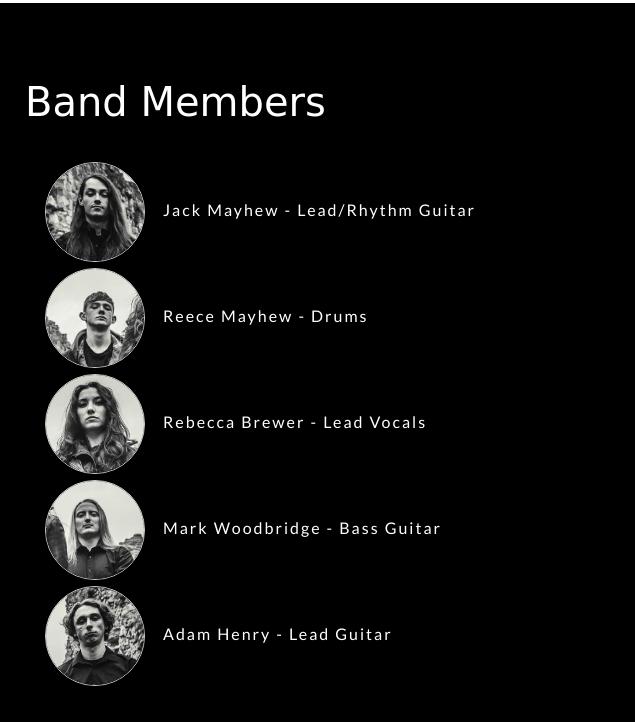
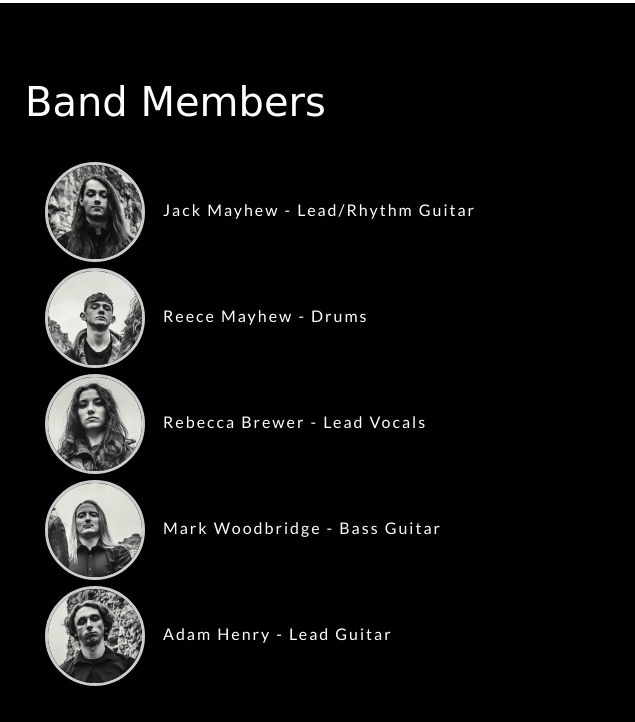
Before and after one commit to Jai-austin95/User-Centric-Frontend-Development-Milestone-Project, a plain HTML site: page home.html in a window 1280 px wide. Shown: the part 1406-2128 px from the top of the page, 0-635 px from the left. Drawn offline with nearby package versions, Linux system fonts and the light colour scheme; grey boxes are pictures that could not be loaded; a web font is replaced by a local one.

Commit message:
adjusted band members photo border widths

```diff
--- a/assests/css.css
+++ b/assests/css.css
@@ -289,7 +289,7 @@ border: 3px #ffffff solid;
     width: 100px;
     border-style: solid;
     border-color: #cccccc;
-    border-width: 1px;
+    border-width: 3px;
     border-radius: 50%;
     margin: 0 auto;
 }
```
